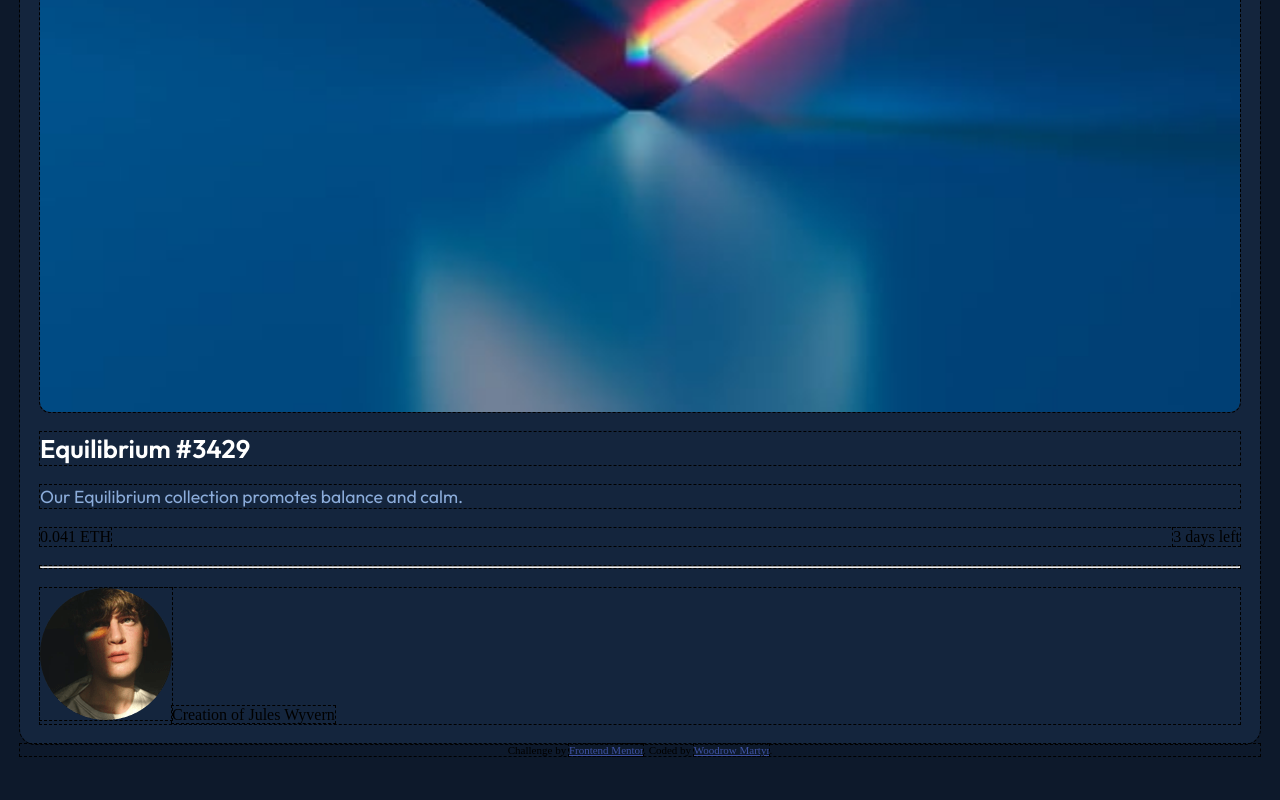
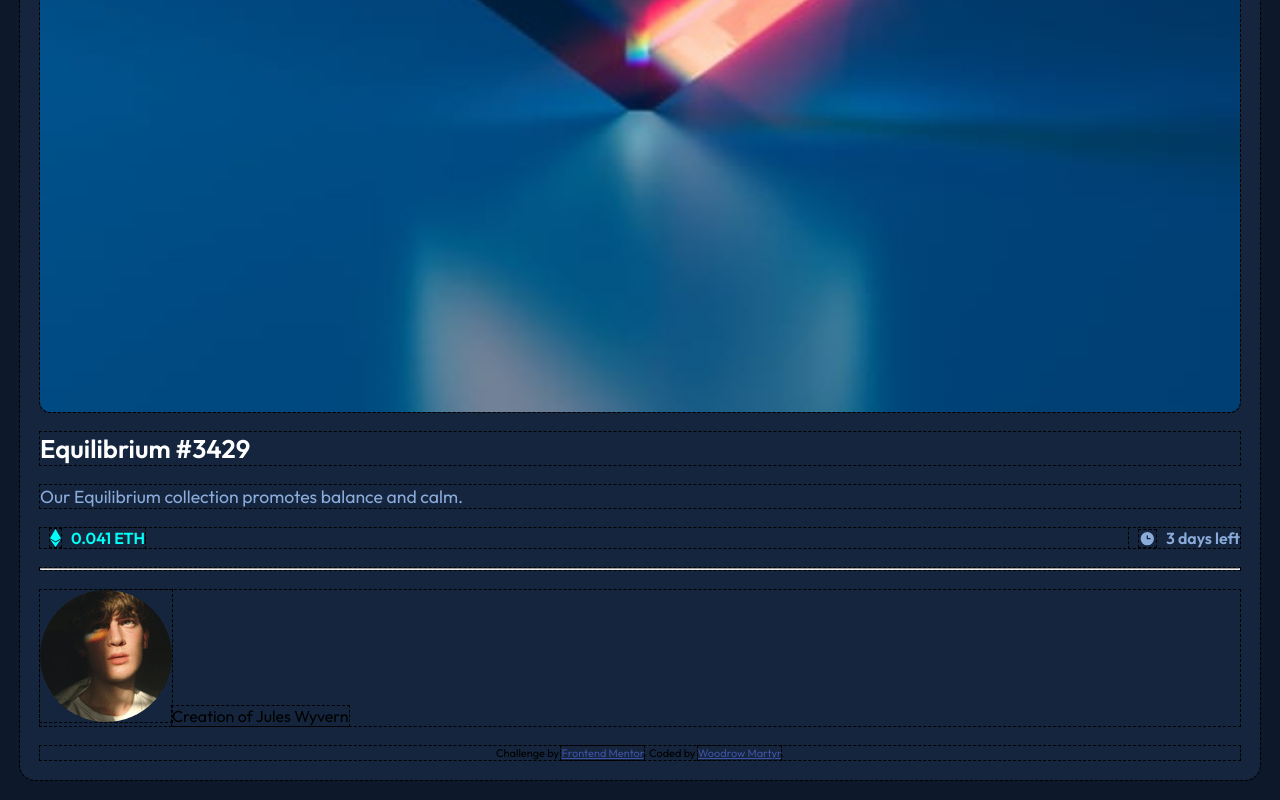
Before and after one commit to wmartyr/nft-preview-card-component, a plain HTML site: page index.html in a window 1280 px wide. Shown: the part 868-1668 px from the top of the page. Before the commit the page ends 1644 px from the top, so only its background shows below. Drawn offline with Linux system fonts and the light colour scheme.

Commit message:
Style details line

```diff
--- a/index.html
+++ b/index.html
@@ -18,15 +18,17 @@
     <img class="main-image" src="./images/image-equilibrium.jpg" alt="Image of a crystal cube">
     <h1 class="main-title">Equilibrium #3429</h1>
     <p class="description">Our Equilibrium collection promotes balance and calm.</p>
-    <div class="details"><span class="price">0.041 ETH</span><span class="duration">3 days left</span></div>
+    <div class="details">
+      <div class="price icons-text-align"><img class="icon" src="./images/icon-ethereum.svg"> 0.041 ETH</div>
+      <div class="duration icons-text-align"><img class="icon" src="./images/icon-clock.svg"> 3 days left</div>
+    </div>
     <hr>
     <div class="author-line"><img class="author-image" src="./images/image-avatar.png"
         alt="Avatar of creator Jules Wyvern"><span class="author-name">Creation of Jules Wyvern</span></div>
-  </div>
-  <div class="attribution">
-    Challenge by <a href="https://www.frontendmentor.io?ref=challenge" target="_blank">Frontend Mentor</a>.
-    Coded by <a href="https://www.frontendmentor.io/profile/wmartyr">Woodrow Martyr</a>.
-  </div>
+    <div class="attribution">
+      Challenge by <a href="https://www.frontendmentor.io?ref=challenge" target="_blank">Frontend Mentor</a>.
+      Coded by <a href="https://www.frontendmentor.io/profile/wmartyr">Woodrow Martyr</a>.
+    </div>
 </body>
 
 </html>
--- a/styles/style.css
+++ b/styles/style.css
@@ -21,6 +21,7 @@ html {
 body {
   background-color: var(--color-main-background);
   padding: 20px;
+  font-family: 'Outfit', sans-serif;
 }
 
 .card {
@@ -46,7 +47,6 @@ body {
 }
 
 .description {
-  font-family: 'Outfit', sans-serif;
   color: var(--color-primary-soft-blue);
   font-size: 1.1rem;
 }
@@ -54,6 +54,25 @@ body {
 .details {
   display: flex;
   justify-content: space-between;
+  align-items: center;
+}
+
+.icons-text-align {
+  font-weight: bold;
+  display: flex;
+  align-items: center;
+}
+
+.price {
+  color: var(--color-primary-cyan);
+}
+
+.icon {
+  margin: 0 10px;
+}
+
+.duration {
+  color: var(--color-primary-soft-blue);
 }
 
 .attribution {
```
